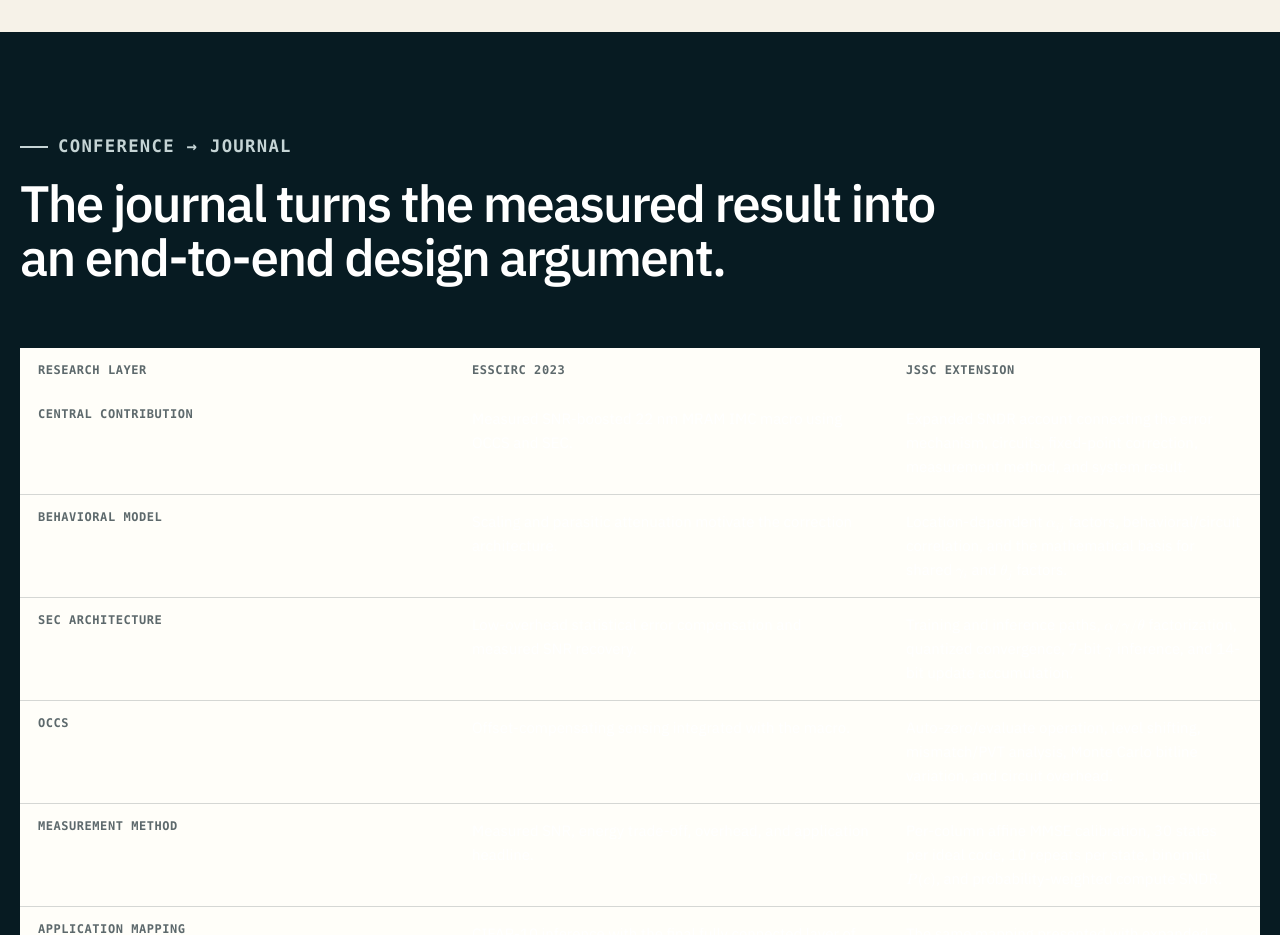
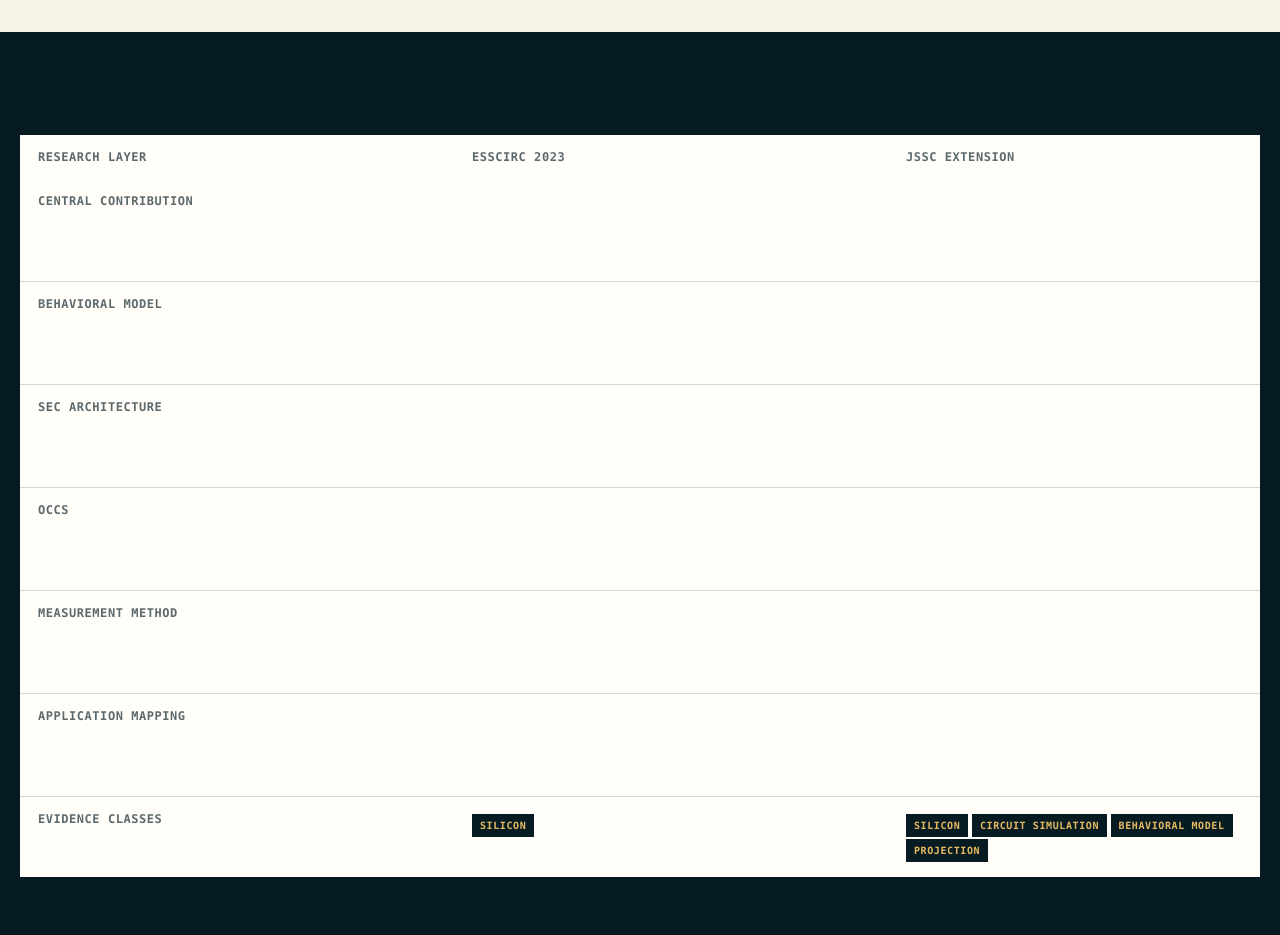
Before and after one commit to calmyor/SEC-Enabled-MRAM-IMC, a website: page docs/papers.html in a window 1280 px wide. Shown: the part 4140-5075 px from the top of the page. Drawn offline with Linux system fonts and the light colour scheme.

Commit message:
Remove redundant journal comparison heading

```diff
--- a/docs/papers.html
+++ b/docs/papers.html
@@ -156,10 +156,6 @@
       </section>
 
       <section class="section section-dark">
-        <div class="section-head">
-          <p class="kicker">Conference → journal</p>
-          <h2>The journal turns the measured result into an end-to-end design argument.</h2>
-        </div>
         <table class="spec-table" aria-label="ESSCIRC and JSSC paper comparison">
           <thead>
             <tr><th>Research layer</th><th>ESSCIRC 2023</th><th>JSSC extension</th></tr>
```
Also changed, not shown: website/pages/papers.html (+0 -4 lines).
